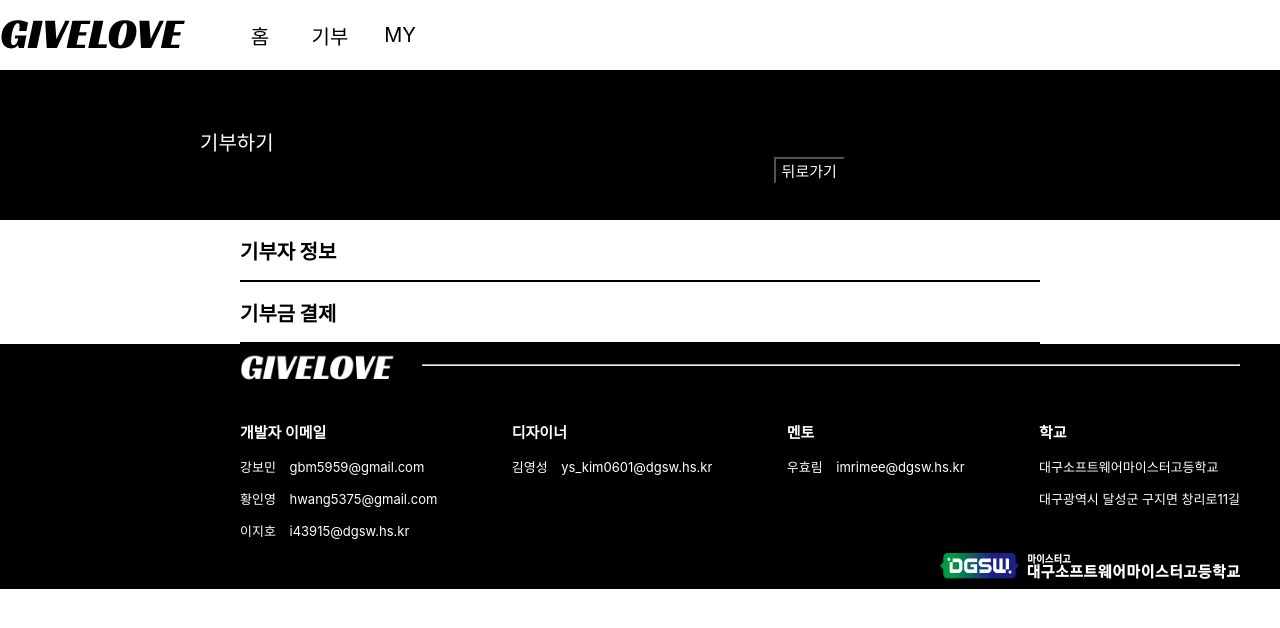
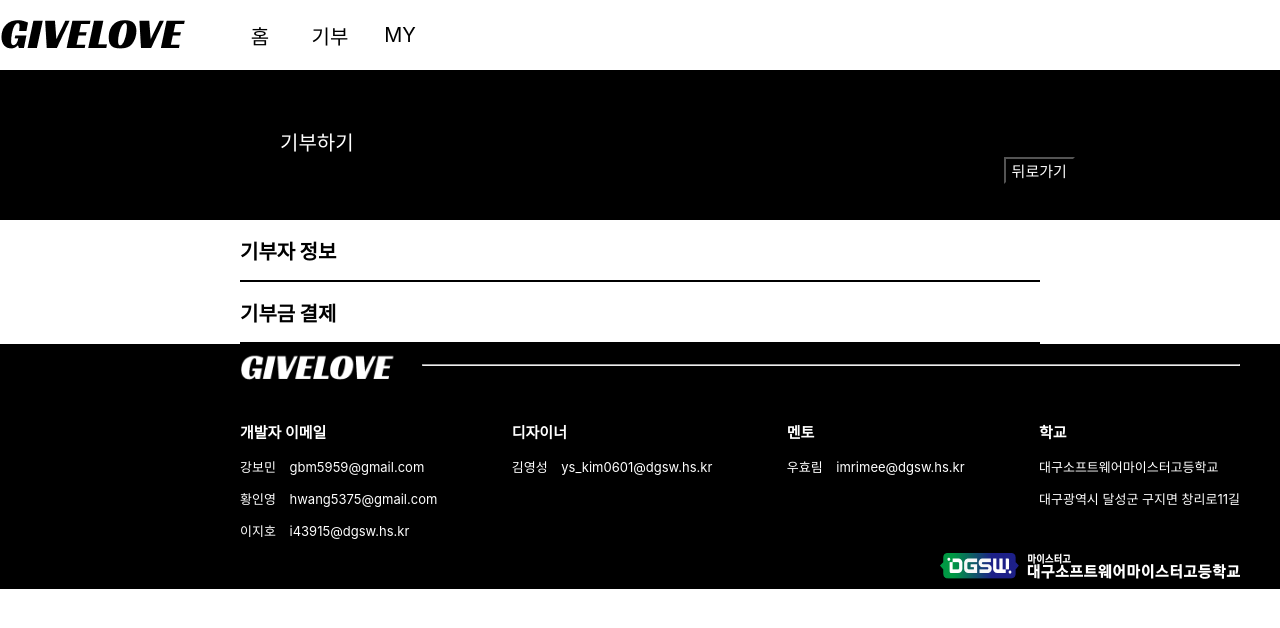
Before and after one commit to Hwanginyoung/Naresha2-GiveLove_project, a React (Create React App) app in the folder givelove/: page /Donatemoney in a window 1280 px wide. Shown: the top 628 px of the page. Built offline with nearby package versions, Linux system fonts and the light colour scheme.

Commit message:
donateheader

```diff
--- a/givelove/src/components/Donateheader.css
+++ b/givelove/src/components/Donateheader.css
@@ -12,14 +12,14 @@
 
 #header p{
     font-size: 20px;
-    margin-left: 200px;
+    margin-left: 280px;
 
     float: left;
 }
 
 #header button{
     margin-top: 50px;
-    margin-left: 500px;
+    margin-left: 650px;
 
     font-size: 15px;
     color: white;
```
